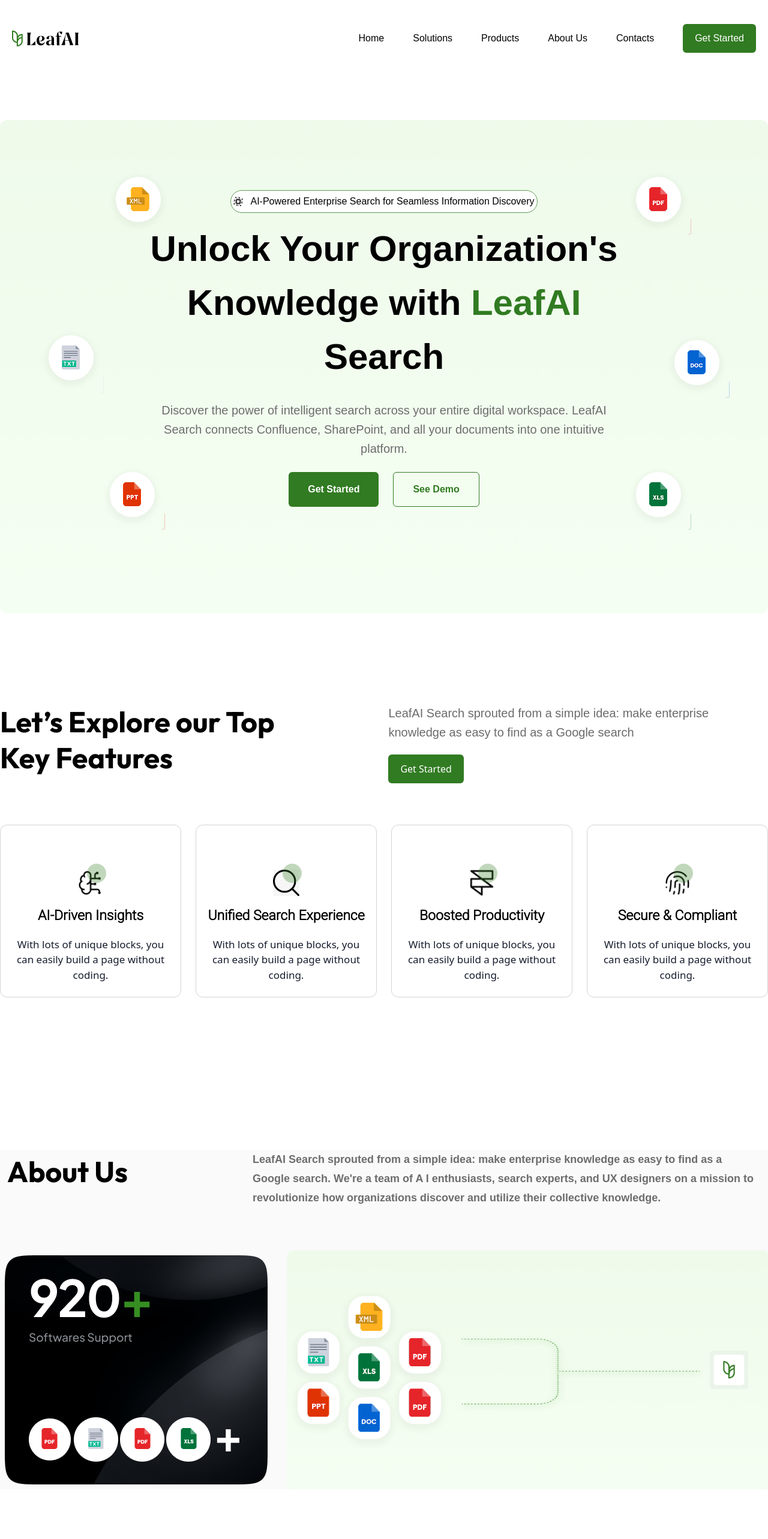
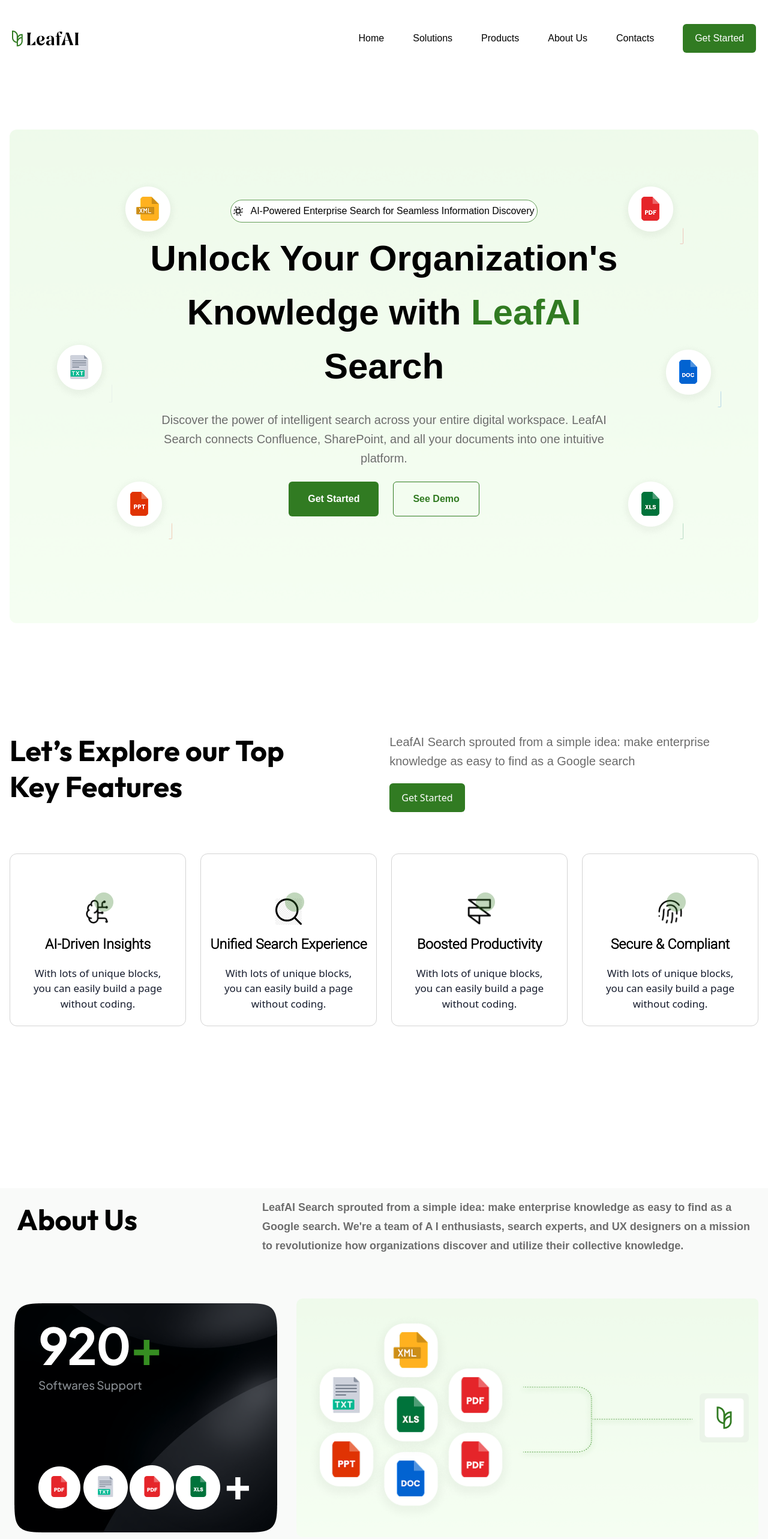
Before and after one commit to Ahmii1122/leafai, a React (Vite) app: page / in a window 1280 px wide. Shown: the top 2566 px of the page at 60% size. Built offline with nearby package versions, Linux system fonts and the light colour scheme; a web font is replaced by a local one.

Commit message:
added paddings

```diff
--- a/src/components/Footer.tsx
+++ b/src/components/Footer.tsx
@@ -26,7 +26,7 @@
 const Footer = () => {
   return (
     <footer className="bg-white py-10">
-      <div className="relative max-w-contained mx-auto px-6 md:px-12">
+      <div className="relative max-w-contained mx-auto px-4 md:px-12">
         <div className="grid grid-cols-1 md:grid-cols-2 lg:grid-cols-5 gap-8">
           {/* Logo & Social Section */}
           <div className="flex flex-col space-y-4 md:col-span-2 lg:col-span-2">
--- a/src/pages/home/About.tsx
+++ b/src/pages/home/About.tsx
@@ -6,7 +6,7 @@
 
 const About = () => {
   return (
-    <section className="max-w-contained mx-auto mt-10 md:mt-[254px] bg-[#F9FAF9] h-full">
+    <section className="max-w-contained mx-auto mt-10 md:mt-[254px] bg-[#F9FAF9] h-full p-4">
       <div className="flex flex-col md:flex-row px-3 gap-10 md:gap-52">
         <h3 className="font-outfit font-bold text-[48px] text-nowrap">
           About Us
@@ -21,19 +21,23 @@
       <div className="mt-[72px] flex flex-col lg:flex-row  gap-[24px]">
         <img src={img1} alt="Software Support logo" className="h-1/2 p-2" />
         <div
-          className="bg-cover  w-full border-none rounded-lg items-center overflow-hidden flex flex-col md:flex-row"
+          className="bg-cover pl-4  w-full border-none rounded-lg items-center overflow-hidden flex flex-col md:flex-row"
           style={{ backgroundImage: `url(${bg})` }}
         >
-          <img src={img2} alt="" className=" md:h-[275px] md:w-[275px] " />
+          <img
+            src={img2}
+            alt=""
+            className=" h-[275px] w-[275px] md:w-[350px] md:h-[350px] "
+          />
           <img
             src={img3}
             alt=""
-            className="rotate-90 mt-3 md:rotate-0 lg:h-32 lg:w-[430px] z-0 pr-"
+            className="rotate-90 mt-3 md:rotate-0 lg:h-32 lg:w-[430px] w-[350px] z-0 "
           />
           <img
             src={img4}
             alt=""
-            className="w- h-16 mt-12 pb-2 md:pb-0 md:mt-4 lg:mt-0 lg:pr-4  lg: z-10"
+            className="w- md:h-16 lg:h-fit mt-12 pb-2 md:pb-0 md:mt-4 lg:mt-0 lg:pr-4  lg: z-10"
           />
         </div>
       </div>
--- a/src/pages/home/FeaturesSection.tsx
+++ b/src/pages/home/FeaturesSection.tsx
@@ -5,7 +5,7 @@
 
 const FeaturesSection = () => {
   return (
-    <section className="max-w-contained mx-auto">
+    <section className="max-w-contained mx-auto p-4">
       <div className="flex flex-col md:flex-row gap-8 md:gap-36 mt-7 md:mt-[150px] mx-5 md:mx-0">
         <p className="font-outfit font-bold text-[48px] leading-[60px]">
           Let’s Explore our Top Key Features
--- a/src/pages/home/HeroSection.tsx
+++ b/src/pages/home/HeroSection.tsx
@@ -9,7 +9,7 @@
 
 const HeroSection = () => {
   return (
-    <section className="mx-auto mt-[56px] max-w-contained overflow-hidden">
+    <section className="mx-auto mt-[56px] max-w-contained overflow-hidden p-4">
       <div
         className="relative bg-cover bg-center bg-no-repeat mt-[144px] border-none rounded-xl max-w-contained mx-auto px-6 py-12"
         style={{ backgroundImage: `url(${bg})` }}
```
